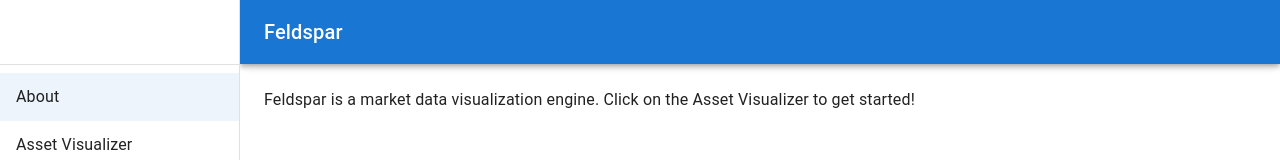
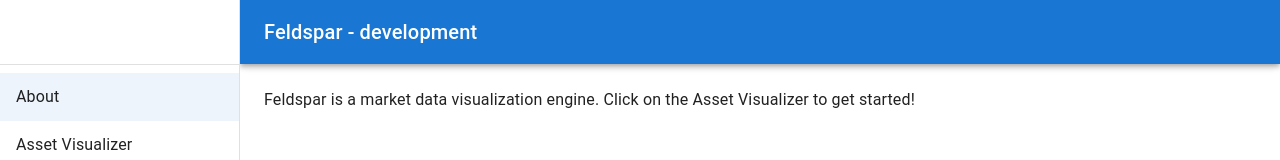
Before and after one commit to jameselliothart/feldspar, a React (Create React App) app in the folder feldspar/web/: page / in a window 1280 px wide. Shown: the top 160 px of the page. Built offline with nearby package versions, Linux system fonts and the light colour scheme; no server answers.

Commit message:
display environment

```diff
--- a/feldspar/web/src/navigation/PermanentDrawerLeft.js
+++ b/feldspar/web/src/navigation/PermanentDrawerLeft.js
@@ -41,7 +41,7 @@ export default function PermanentDrawerLeft() {
             >
                 <Toolbar>
                     <Typography variant="h6" noWrap component="div">
-                        Feldspar
+                        Feldspar - {process.env.NODE_ENV}
                     </Typography>
                 </Toolbar>
             </AppBar>
```
